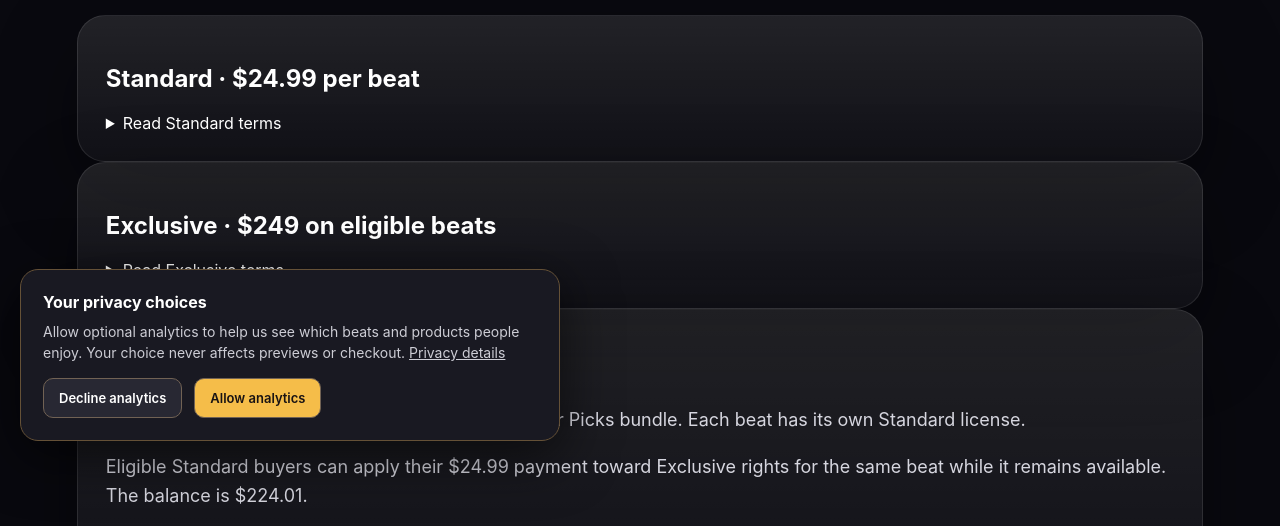
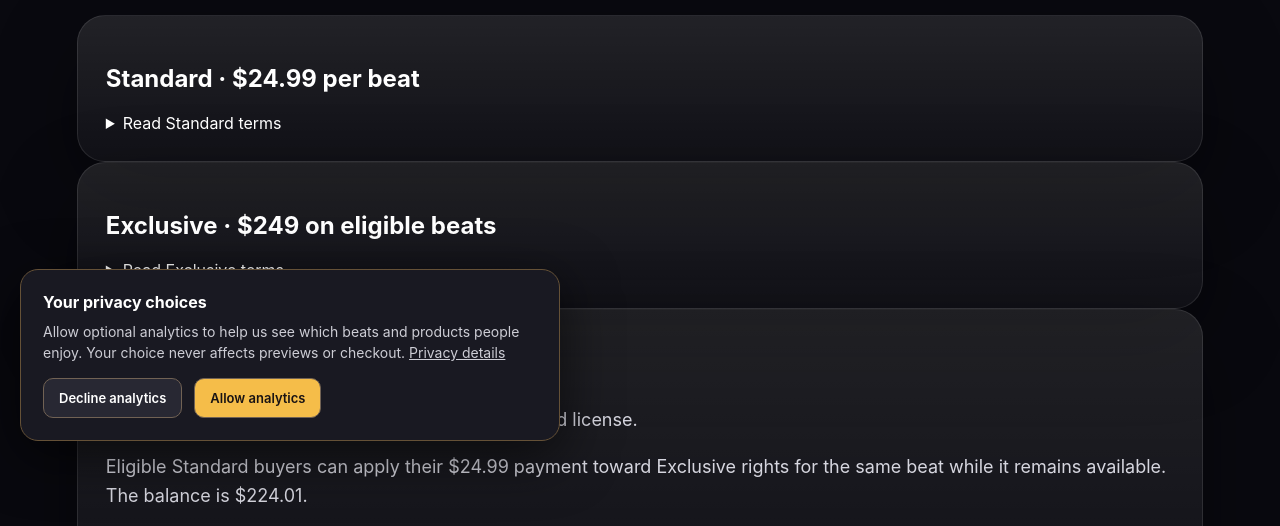
Before and after one commit to Psmoke187187/Rause-Up-Entertainment-LLC-Website, a plain HTML site: page licensing.html in a window 1280 px wide. Shown: the part 249-775 px from the top of the page. Drawn offline with Linux system fonts and the light colour scheme.

Commit message:
Remove Producer Picks bundle

```diff
--- a/licensing.html
+++ b/licensing.html
@@ -33,7 +33,7 @@
 <p>4. Master, publishing and credit. Licensee owns the new song master subject to this license. Unless a signed split sheet states otherwise, the beat contributors collectively hold 50% of the new song composition and Licensee’s songwriters collectively hold 50%. Confirm each contributor’s legal name, share and publisher before release. Each side collects its own share. No additional producer royalty on the new master is due under this license. Credit “Produced by Raise Up Entertainment” in release metadata and video descriptions where supported.</p>
 <p>5. Rights and automated claims. Neither party may enroll the standalone beat in automated claim systems under this agreement. The new song may be enrolled only with Licensor’s prior written consent and safeguards for disclosed prior licensees. The enrolling party must promptly release conflicting claims. Licensor represents it has authority to grant these rights subject to the written disclosures. Licensee is responsible for clearing its additions. Any disclosed third-party restrictions must be resolved in writing before release.</p>
 <p>6. Breach and governing law. Either party may give written notice of material breach. Licensor may terminate the grant if Licensee fails to cure within 15 days after receipt. On termination, Licensee must stop covered uses and request takedowns. Pennsylvania law governs, subject to applicable federal law. Changes require written agreement.</p></details></section>
-<section class="setup-card"><h2>Bundles and upgrades</h2><p>Pick Any 3 for $59.99 or request the $49.99 Producer Picks bundle. Each beat has its own Standard license.</p><p>Eligible Standard buyers can apply their $24.99 payment toward Exclusive rights for the same beat while it remains available. The balance is $224.01.</p><a class="btn primary" href="beats.html">Browse beats and bundles</a></section>
+<section class="setup-card"><h2>Bundles and upgrades</h2><p>Pick Any 3 for $59.99. Each beat has its own Standard license.</p><p>Eligible Standard buyers can apply their $24.99 payment toward Exclusive rights for the same beat while it remains available. The balance is $224.01.</p><a class="btn primary" href="beats.html">Browse beats and bundles</a></section>
 </main>
   <footer class="footer"><strong>Raise Up Entertainment LLC</strong><p class="privacy-links"><a href="privacy.html">Privacy</a> · <button type="button" data-analytics-preferences>Analytics preferences</button></p></footer>
 </body>
```
